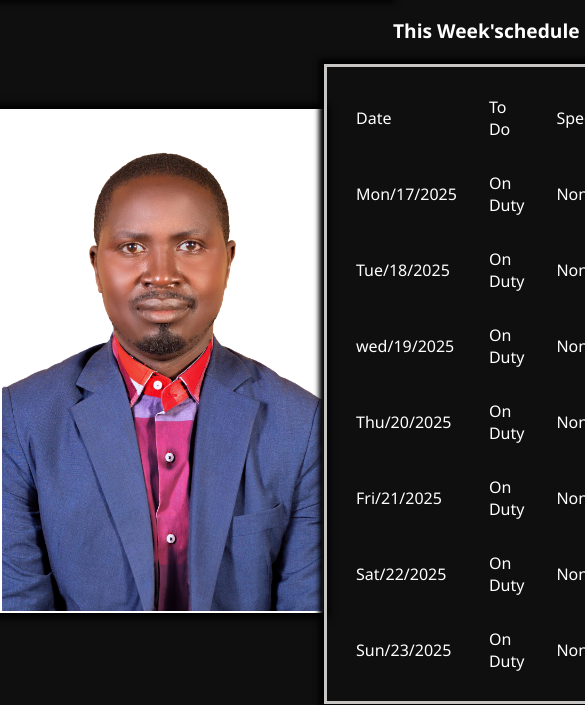
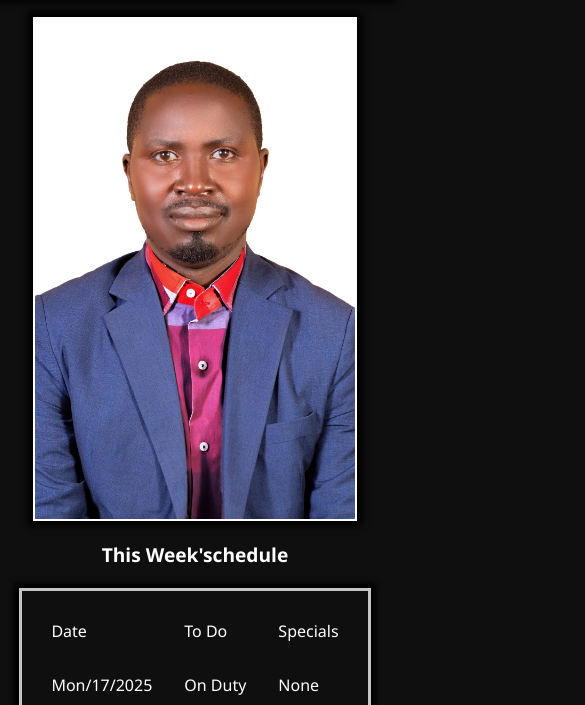
Before and after one commit to Michealaso/Mr.Jose, a plain HTML site: page index.html in a window 390 px wide. Shown: the part 139-844 px from the top of the page, 585 px wide, since content can reach past the window. Drawn offline with Linux system fonts and the light colour scheme.

Commit message:
Update style.css

```diff
--- a/style.css
+++ b/style.css
@@ -104,4 +104,12 @@ footer h2{
 
 .media{
     margin-top: 50px;
+
 }
+
+@media screen and (max-width:768px){
+    .content{
+        flex-direction: column;
+    }
+
+}
```
